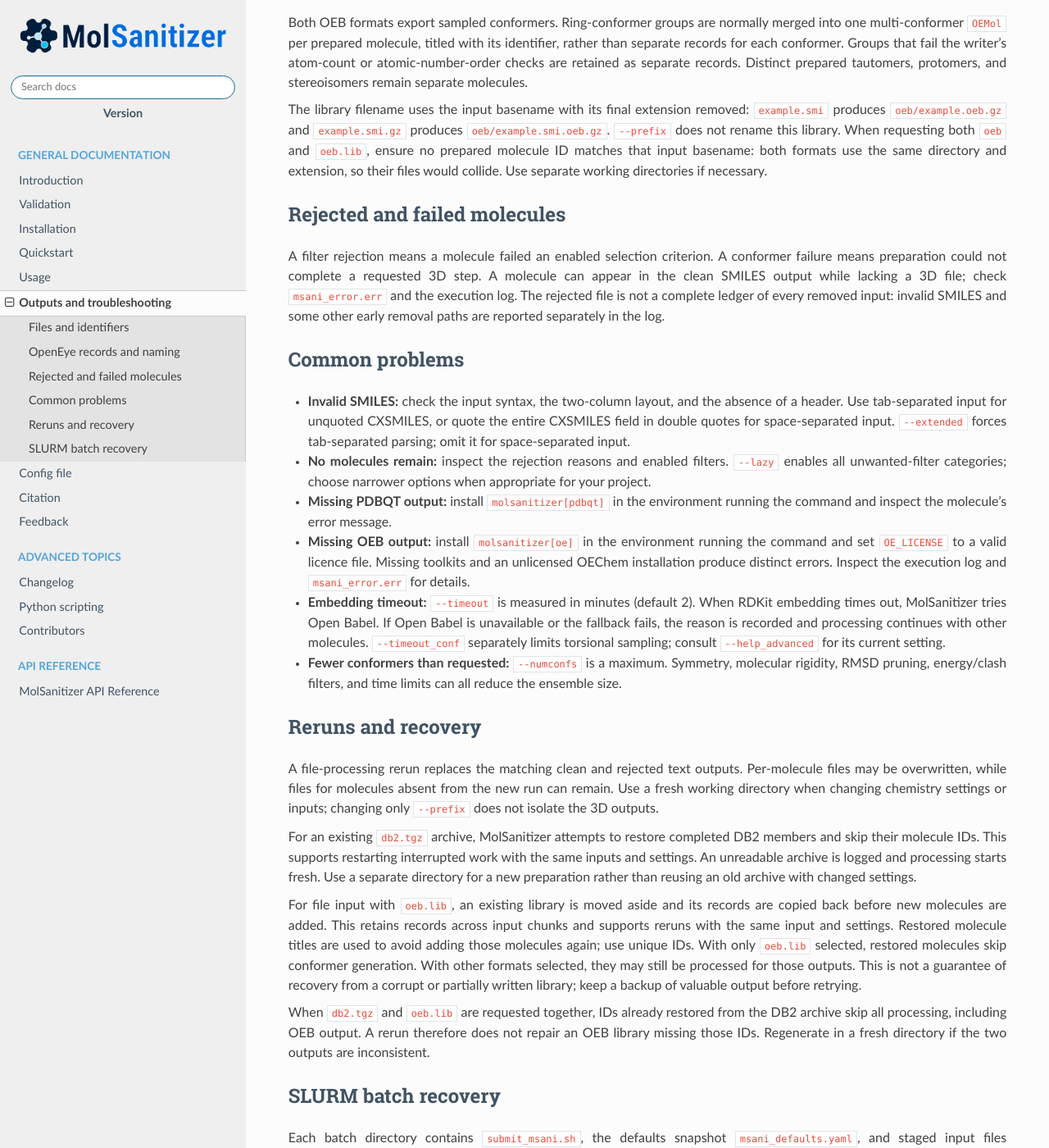
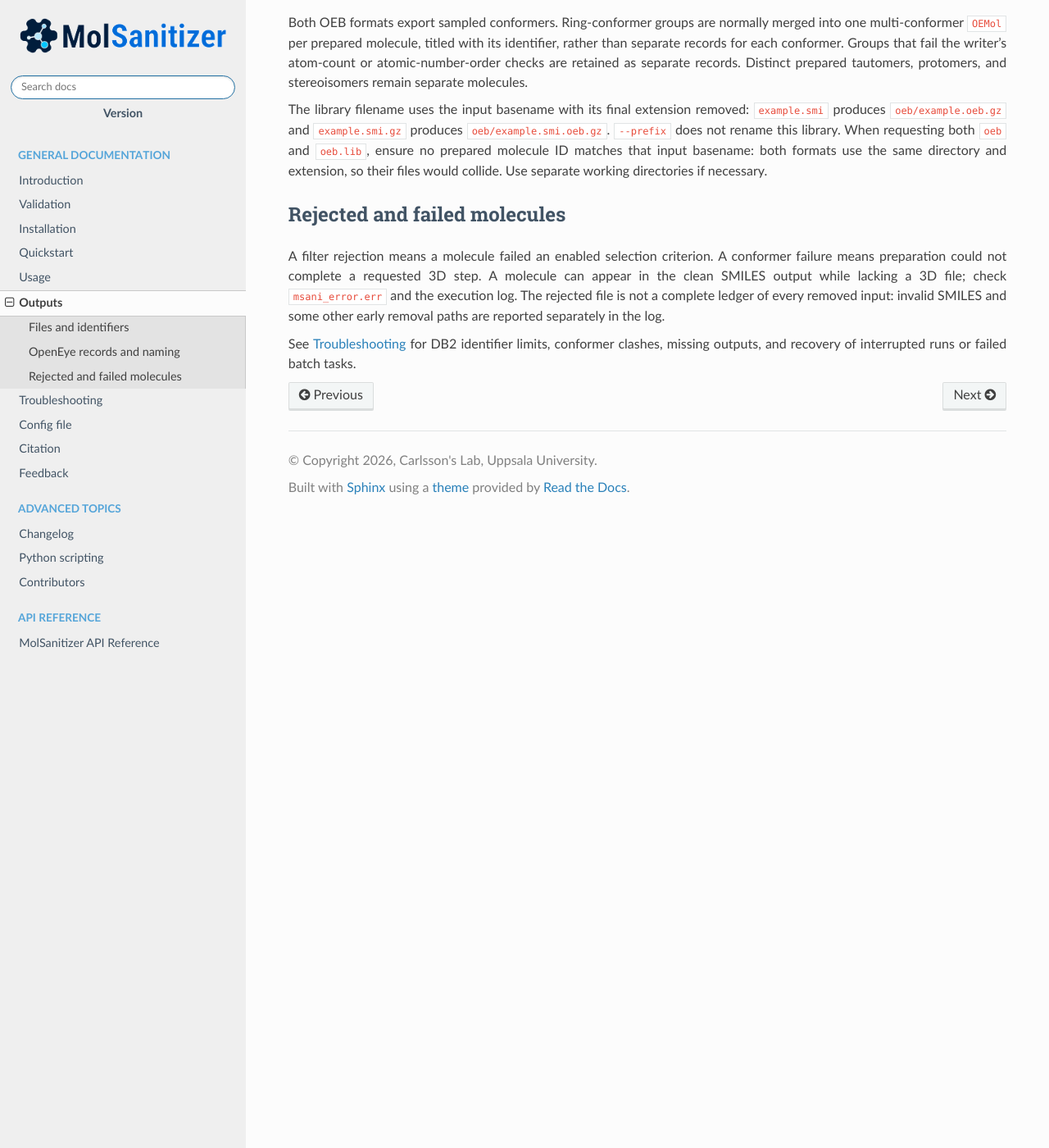
Before and after one commit to Carlssonlab/MolSanitizer, a Sphinx documentation site: the page built from docs/source/outputs.rst, in a window 1280 px wide and 1400 px high, scrolled down 906 px. Shown: the whole window at 82% size. Built offline with Sphinx 7.4.7 and the Read the Docs theme 3.1.0, drawn with Linux system fonts in a browser that asks for light colours; some of the changed text lies outside the part shown.

Commit message:
docs: New troubleshooting page to reflect FAQs

```diff
--- a/docs/source/index.rst
+++ b/docs/source/index.rst
@@ -27,6 +27,7 @@
    quickstart
    usage
    outputs
+   troubleshooting
    config
    citation
    feedback
--- a/docs/source/outputs.rst
+++ b/docs/source/outputs.rst
@@ -1,5 +1,5 @@
-Outputs and troubleshooting
-===========================
+Outputs
+========
 
 Files and identifiers
 ---------------------
@@ -71,84 +71,5 @@
 complete ledger of every removed input: invalid SMILES and some other early
 removal paths are reported separately in the log.
 
-Common problems
----------------
-
-* **Invalid SMILES:** check the input syntax, the two-column layout, and the
-  absence of a header. Use tab-separated input for unquoted CXSMILES, or quote
-  the entire CXSMILES field in double quotes for space-separated input.
-  ``--extended`` forces tab-separated parsing; omit it for space-separated input.
-* **No molecules remain:** inspect the rejection reasons and enabled filters.
-  ``--lazy`` enables all unwanted-filter categories; choose narrower options
-  when appropriate for your project.
-* **Missing PDBQT output:** install ``molsanitizer[pdbqt]`` in the environment
-  running the command and inspect the molecule's error message.
-* **Missing OEB output:** install ``molsanitizer[oe]`` in the environment
-  running the command and set ``OE_LICENSE`` to a valid licence file. Missing
-  toolkits and an unlicensed OEChem installation produce distinct errors.
-  Inspect the execution log and ``msani_error.err`` for details.
-* **Embedding timeout:** ``--timeout`` is measured in minutes (default 2).
-  When RDKit embedding times out, MolSanitizer tries Open Babel. If Open Babel
-  is unavailable or the fallback fails, the reason is recorded and processing
-  continues with other molecules. ``--timeout_conf`` separately limits
-  torsional sampling; consult ``--help_advanced`` for its current setting.
-* **Fewer conformers than requested:** ``--numconfs`` is a maximum. Symmetry,
-  molecular rigidity, RMSD pruning, energy/clash filters, and time limits can
-  all reduce the ensemble size.
-
-Reruns and recovery
--------------------
-
-A file-processing rerun replaces the matching clean and rejected text outputs.
-Per-molecule files may be overwritten, while files for molecules absent from
-the new run can remain. Use a fresh working directory when changing chemistry
-settings or inputs; changing only ``--prefix`` does not isolate the 3D outputs.
-
-For an existing ``db2.tgz`` archive, MolSanitizer attempts to restore completed
-DB2 members and skip their molecule IDs. This supports restarting interrupted
-work with the same inputs and settings. An unreadable archive is logged and
-processing starts fresh. Use a separate directory for a new preparation rather
-than reusing an old archive with changed settings.
-
-For file input with ``oeb.lib``, an existing library is moved aside and its
-records are copied back before new molecules are added. This retains records
-across input chunks and supports reruns with the same input and settings.
-Restored molecule titles are used to avoid adding those molecules again; use
-unique IDs. With only ``oeb.lib`` selected, restored molecules skip conformer
-generation. With other formats selected, they may still be processed for those
-outputs. This is not a guarantee of recovery from a corrupt or partially
-written library; keep a backup of valuable output before retrying.
-
-When ``db2.tgz`` and ``oeb.lib`` are requested together, IDs already restored
-from the DB2 archive skip all processing, including OEB output. A rerun therefore
-does not repair an OEB library missing those IDs. Regenerate in a fresh directory
-if the two outputs are inconsistent.
-
-SLURM batch recovery
---------------------
-
-Each batch directory contains ``submit_msani.sh``, the defaults snapshot
-``msani_defaults.yaml``, and staged input files ``input.data`` and
-``input.offsets``. Keep these together while jobs are unfinished. For plain
-input, ``input.data`` links to the original file, so keep that file available
-and unchanged as well.
-
-Inspect the SLURM task logs and scheduler state to identify failed array task
-IDs. After correcting the cause, resubmit only those tasks from the batch
-directory, for example:
-
-.. code-block:: console
-
-    $ sbatch --array=3,7 submit_msani.sh
-
-Here ``3,7`` are examples; replace them with your failed task IDs. Check that
-the staging files still exist before resubmitting. Do not assume a scheduler
-success means every molecule produced every requested format: molecule-level
-failures are recorded separately.
-
-With cleanup enabled, successful shards are merged into
-``in/processed/processed.smi`` and ``in/removed/removed.smi``. Staging data is
-retained while tasks remain unsuccessful, and shards are deleted only after
-their merge succeeds. ``--nocleanup`` retains the intermediate files for
-inspection. If staging data has already been removed, prepare a new batch
-from the original input instead of resubmitting the old script.
+See :doc:`troubleshooting` for DB2 identifier limits, conformer clashes,
+missing outputs, and recovery of interrupted runs or failed batch tasks.
```
Also changed, not shown: docs/source/quickstart.rst (+7 -14 lines), docs/source/troubleshooting.rst (added, +163 -0 lines).
